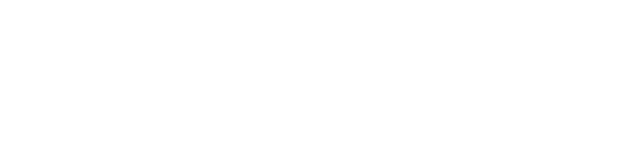
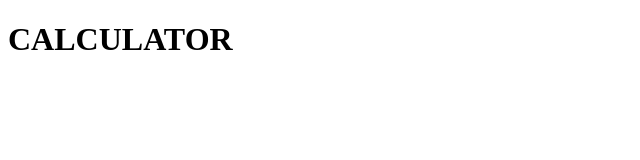
Before and after one commit to n-aniket/Calculator, a plain HTML site: page index.html in a window 1280 px wide. Shown: the whole page, without its empty margins (0-640 px from the left). Drawn offline with Linux system fonts and the light colour scheme.

Commit message:
second commit

```diff
--- a/index.html
+++ b/index.html
@@ -7,6 +7,7 @@
     <title>Document</title>
 </head>
 <body>
+    <h1>CALCULATOR</h1>
 
 </body>
 </html>
--- /dev/null
+++ b/input.css
@@ -0,0 +1,3 @@
+*{
+    color: white;
+}
```
Also changed, not shown: display.css (added).
